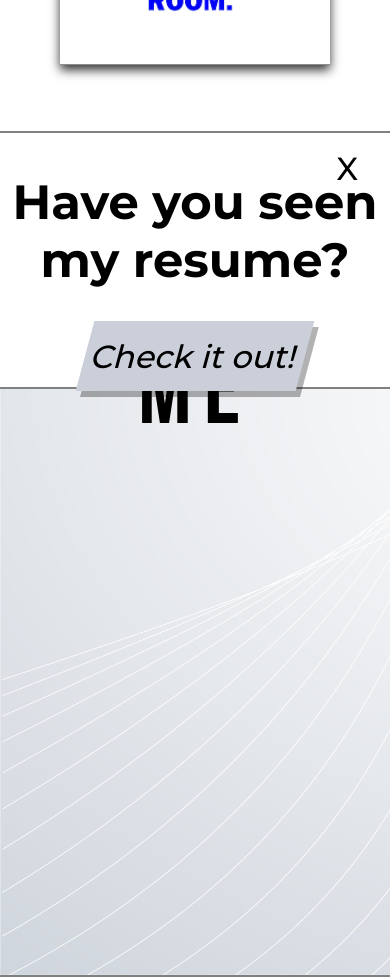
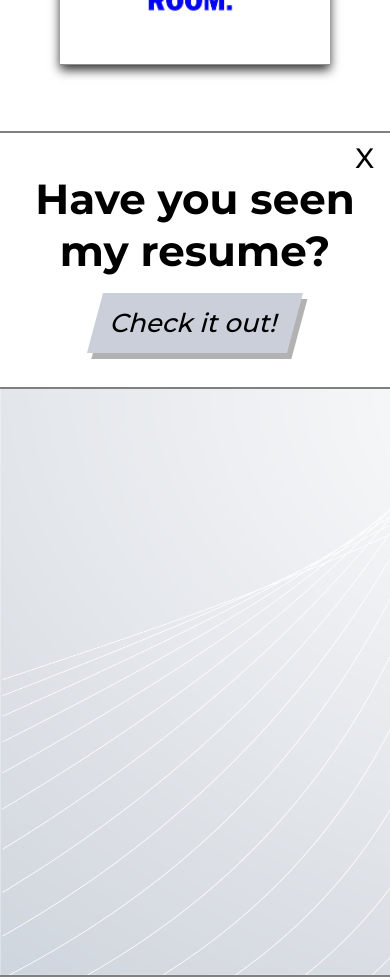
Before and after one commit to hbence97/2024-portfolio, a Vue app: page / in a window 390 px wide. Shown: the part 5220-6197 px from the top of the page. Built offline with nearby package versions, Linux system fonts and the light colour scheme.

Commit message:
Add navbar / popup / contact me mobile view

```diff
--- a/src/components/ContactMe.vue
+++ b/src/components/ContactMe.vue
@@ -50,4 +50,16 @@ export default {
   letter-spacing: 12px;
   padding-top: 1rem;
 }
+
+@media (max-width: 450px) {
+  .contact-me-section {
+    padding-top: 2rem;
+  }
+
+  .contact-me-section h2 {
+    font-size: 60px;
+    letter-spacing: 12px;
+    padding-top: 1rem;
+  }
+}
 </style>
--- a/src/components/Navbar.vue
+++ b/src/components/Navbar.vue
@@ -144,4 +144,15 @@ li:has(> a:hover) a {
 .hamburger-menu.active .bottom {
   stroke-dashoffset: -138px;
 }
+
+@media (max-width: 450px) {
+  svg {
+    top: 0;
+    right: -0.4rem;
+  }
+
+  .hamburger-menu {
+    width: 70px;
+  }
+}
 </style>
--- a/src/components/Popup.vue
+++ b/src/components/Popup.vue
@@ -80,4 +80,29 @@ export default {
   border: none;
   cursor: pointer;
 }
+
+@media (max-width: 450px) {
+  .popup-text {
+    font-size: 42px;
+  }
+
+  .popup-button-container {
+    margin-top: 1rem;
+  }
+
+  .popup-button {
+    height: 60px;
+    width: 200px;
+  }
+
+  .popup-button-text {
+    font-size: 26px;
+  }
+
+  .close-button {
+    top: 0.5rem;
+    right: 1rem;
+    font-size: 28px;
+  }
+}
 </style>
```
